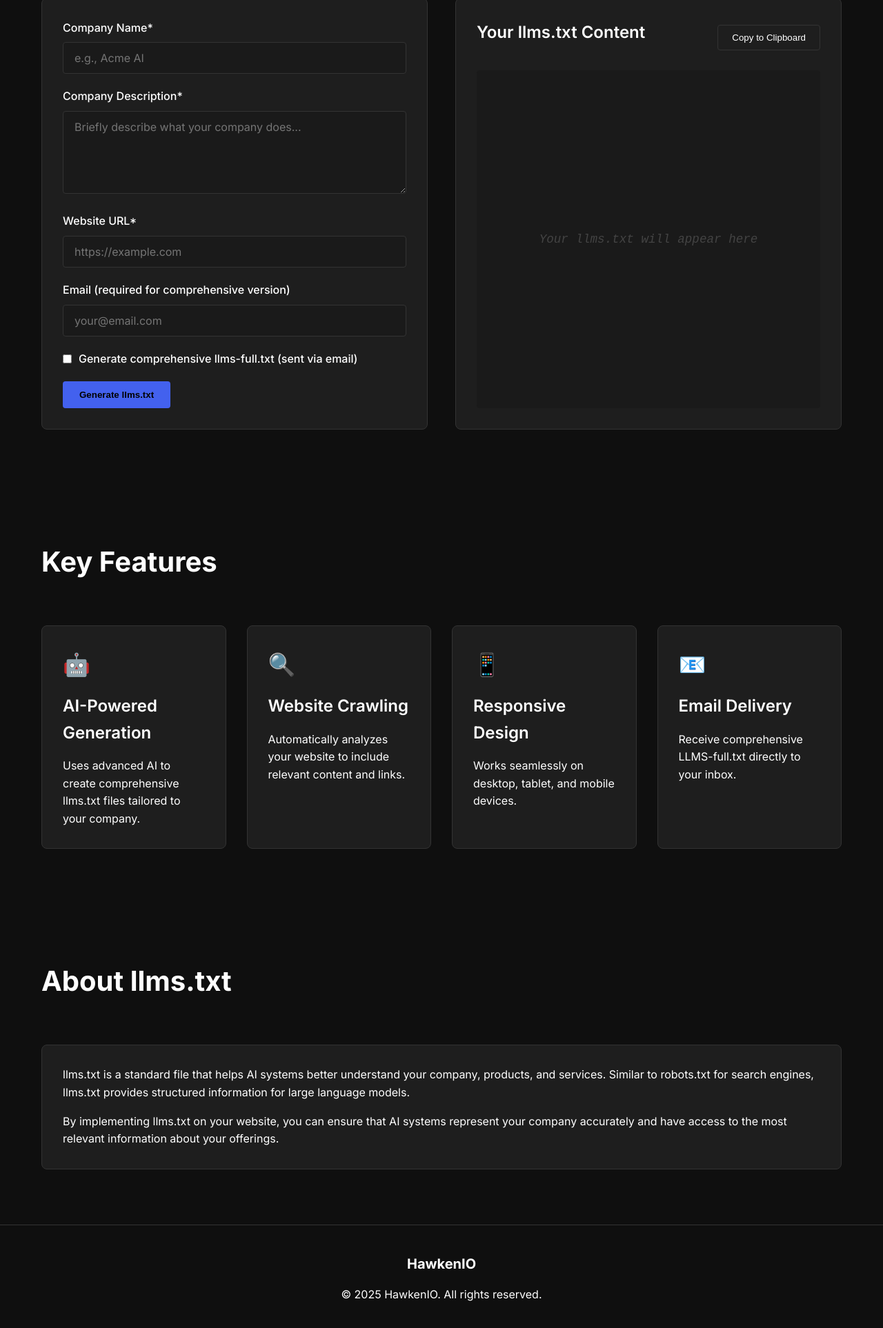
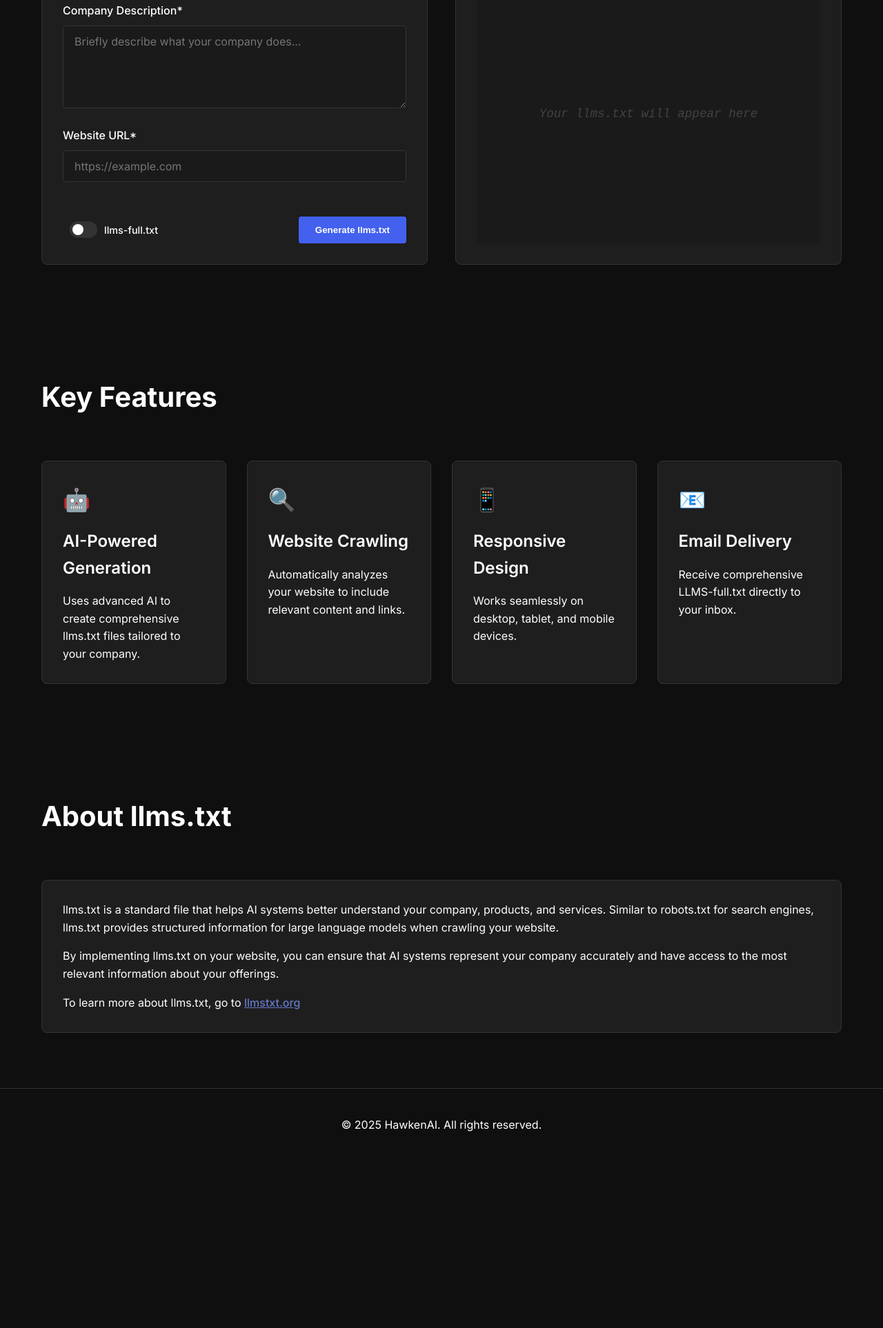
Before and after one commit to msetia1/LLMs.txt-Generator, a website: page src/frontend/index.html in a window 1280 px wide. Shown: the part 850-2776 px from the top of the page at 69% size. After the commit the page ends 2535 px from the top, so only its background shows below. Drawn offline with Linux system fonts and the light colour scheme.

Commit message:
Need to fix toggle button

```diff
--- a/src/backend/services/emailService.js
+++ b/src/backend/services/emailService.js
@@ -36,6 +36,9 @@ You can save this file to your website's root directory as /llms-full.txt to mak
 
 Your LLMS-full.txt file is attached below.
 
+Building an AI startup? If you’re ready to accelerate your roadmap, outpace competitors, and get to market faster than ever, let’s talk.
+Reply to this email to get in touch with our team.
+
 Best regards,
 The Hawken Team
       `,
--- a/src/frontend/css/styles.css
+++ b/src/frontend/css/styles.css
@@ -51,7 +51,7 @@ a:hover {
     align-items: center;
     justify-content: center;
     background-color: var(--primary-color);
-    color: #000000;
+    color: #ffffff;
     font-weight: 600;
     padding: 12px 24px;
     border-radius: 4px;
@@ -303,6 +303,7 @@ textarea {
     resize: vertical;
 }
 
+/* Checkbox group styles */
 .checkbox-group {
     display: flex;
     align-items: center;
@@ -317,7 +318,16 @@ textarea {
     margin-bottom: 0;
 }
 
+/* Form actions */
 .form-actions {
+    display: flex;
+    align-items: center;
+    justify-content: space-between;
+    margin-top: 30px;
+    width: 100%;
+}
+
+.action-right {
     display: flex;
     align-items: center;
     gap: 16px;
@@ -336,6 +346,73 @@ textarea {
 @keyframes spin {
     0% { transform: rotate(0deg); }
     100% { transform: rotate(360deg); }
+}
+
+/* Toggle Switch */
+.toggle-group {
+    display: flex;
+    align-items: center;
+}
+
+.toggle-label {
+    display: flex;
+    align-items: center;
+    justify-content: flex-start;
+    cursor: pointer;
+    margin-bottom: 0;
+}
+
+.toggle-label span {
+    font-size: 0.9rem;
+    font-weight: 500;
+    color: var(--text-color);
+    margin-left: 10px;
+}
+
+.toggle-switch {
+    position: relative;
+    display: inline-block;
+    width: 50px;
+    height: 24px;
+    flex-shrink: 0;
+}
+
+.toggle-switch input {
+    opacity: 0;
+    width: 0;
+    height: 0;
+}
+
+.toggle-slider {
+    position: absolute;
+    cursor: pointer;
+    top: 0;
+    left: 0;
+    right: 0;
+    bottom: 0;
+    background-color: var(--border-color);
+    transition: .4s;
+    border-radius: 24px;
+}
+
+.toggle-slider:before {
+    position: absolute;
+    content: "";
+    height: 16px;
+    width: 16px;
+    left: 4px;
+    bottom: 4px;
+    background-color: white;
+    transition: .4s;
+    border-radius: 50%;
+}
+
+input:checked + .toggle-slider {
+    background-color: var(--primary-color);
+}
+
+input:checked + .toggle-slider:before {
+    transform: translateX(26px);
 }
 
 .result-header {
@@ -384,6 +461,18 @@ textarea {
 
 .about-content p:last-child {
     margin-bottom: 0;
+}
+
+/* Blue link in about section */
+.about-content a {
+    color: #6578cb; /* Match the primary color */
+    text-decoration: underline;
+    font-weight: 500;
+}
+
+.about-content a:hover {
+    color: #3A56D4; /* Slightly darker on hover */
+    text-decoration: underline;
 }
 
 /* Footer */
@@ -472,6 +561,18 @@ footer {
 
     nav ul {
         gap: 20px;
+    }
+
+    /* Adjust the form actions layout on mobile */
+    .form-actions {
+        flex-direction: column;
+        gap: 20px;
+        align-items: flex-start;
+    }
+
+    .action-right {
+        width: 100%;
+        justify-content: flex-end;
     }
 }
 
@@ -564,3 +665,23 @@ footer {
 .error-message-box.generation-error h3 {
     color: #9c27b0;
 }
+
+/* Email field transition */
+.email-field {
+    max-height: 100px;
+    opacity: 1;
+    overflow: hidden;
+    transition: max-height 0.3s ease, opacity 0.3s ease, margin-bottom 0.3s ease;
+}
+
+.email-field.hidden {
+    max-height: 0;
+    opacity: 0;
+    margin-bottom: 0;
+    pointer-events: none;
+}
+
+/* Other hidden elements (if needed) */
+.visually-hidden {
+    display: none;
+}
--- a/src/frontend/index.html
+++ b/src/frontend/index.html
@@ -11,13 +11,13 @@
     <header>
         <div class="container">
             <div class="logo-container">
-                <div class="logo">HawkenIO</div>
+                <div class="logo">HawkenAI</div>
             </div>
             <nav>
                 <ul>
                     <li><a href="#features">Features</a></li>
                     <li><a href="#about">About</a></li>
-                    <li><a href="#contact" class="btn-primary">Contact</a></li>
+                    <li><a href="https://hawken.ai/contact" class="btn-primary">Contact</a></li>
                 </ul>
             </nav>
         </div>
@@ -36,10 +36,6 @@
 
         <section id="generator" class="generator-section">
             <div class="container">
-                <div class="section-header">
-                    <h2>Generate your llms.txt File</h2>
-                </div>
-
                 <div class="generator-container">
                     <form id="llmsForm" class="generator-form">
                         <div class="form-group">
@@ -57,19 +53,26 @@
                             <input type="url" id="websiteUrl" name="websiteUrl" required placeholder="https://example.com">
                         </div>
 
-                        <div class="form-group">
-                            <label for="email">Email (required for comprehensive version)</label>
+                        <div class="form-group email-field hidden">
+                            <label for="email">Email* (required for llms-full.txt)</label>
                             <input type="email" id="email" name="email" placeholder="your@email.com">
                         </div>
 
-                        <div class="form-group checkbox-group">
-                            <input type="checkbox" id="fullVersion" name="fullVersion">
-                            <label for="fullVersion">Generate comprehensive llms-full.txt (sent via email)</label>
-                        </div>
+                        <div class="form-actions">
+                            <div class="toggle-group">
+                                <label class="toggle-label" for="fullVersion">
+                                    <div class="toggle-switch">
+                                        <input type="checkbox" id="fullVersion" name="fullVersion">
+                                        <span class="toggle-slider"></span>
+                                    </div>
+                                    <span>llms-full.txt</span>
+                                </label>
+                            </div>
 
-                        <div class="form-actions">
-                            <button type="submit" class="btn-primary">Generate llms.txt</button>
-                            <div class="loader" id="loader"></div>
+                            <div class="action-right">
+                                <button type="submit" class="btn-primary">Generate llms.txt</button>
+                                <div class="loader" id="loader"></div>
+                            </div>
                         </div>
                     </form>
 
@@ -126,8 +129,9 @@
                 </div>
 
                 <div class="about-content">
-                    <p>llms.txt is a standard file that helps AI systems better understand your company, products, and services. Similar to robots.txt for search engines, llms.txt provides structured information for large language models.</p>
+                    <p>llms.txt is a standard file that helps AI systems better understand your company, products, and services. Similar to robots.txt for search engines, llms.txt provides structured information for large language models when crawling your website.</p>
                     <p>By implementing llms.txt on your website, you can ensure that AI systems represent your company accurately and have access to the most relevant information about your offerings.</p>
+                    <p>To learn more about llms.txt, go to <a href="https://llmstxt.org" target="_blank" rel="noopener noreferrer">llmstxt.org</a></p>
                 </div>
             </div>
         </section>
@@ -136,8 +140,7 @@
     <footer>
         <div class="container">
             <div class="footer-content">
-                <div class="footer-logo">HawkenIO</div>
-                <p>© 2025 HawkenIO. All rights reserved.</p>
+                <p>© 2025 HawkenAI. All rights reserved.</p>
             </div>
         </div>
     </footer>
--- a/src/frontend/js/app.js
+++ b/src/frontend/js/app.js
@@ -56,12 +56,18 @@ function setupSmoothScrolling() {
  * Toggle email field requirement based on fullVersion checkbox
  */
 function toggleEmailRequirement() {
+    const emailField = document.querySelector('.email-field');
+
     if (fullVersionCheckbox.checked) {
+        // Show email field and make it required
+        emailField.classList.remove('hidden');
         emailInput.setAttribute('required', '');
-        emailInput.parentElement.querySelector('label').innerHTML = 'Email* (required for comprehensive version)';
     } else {
+        // Hide email field and remove required attribute
+        emailField.classList.add('hidden');
         emailInput.removeAttribute('required');
-        emailInput.parentElement.querySelector('label').innerHTML = 'Email (required for comprehensive version)';
+        // Clear the email value when hiding
+        emailInput.value = '';
     }
 }
 
```
